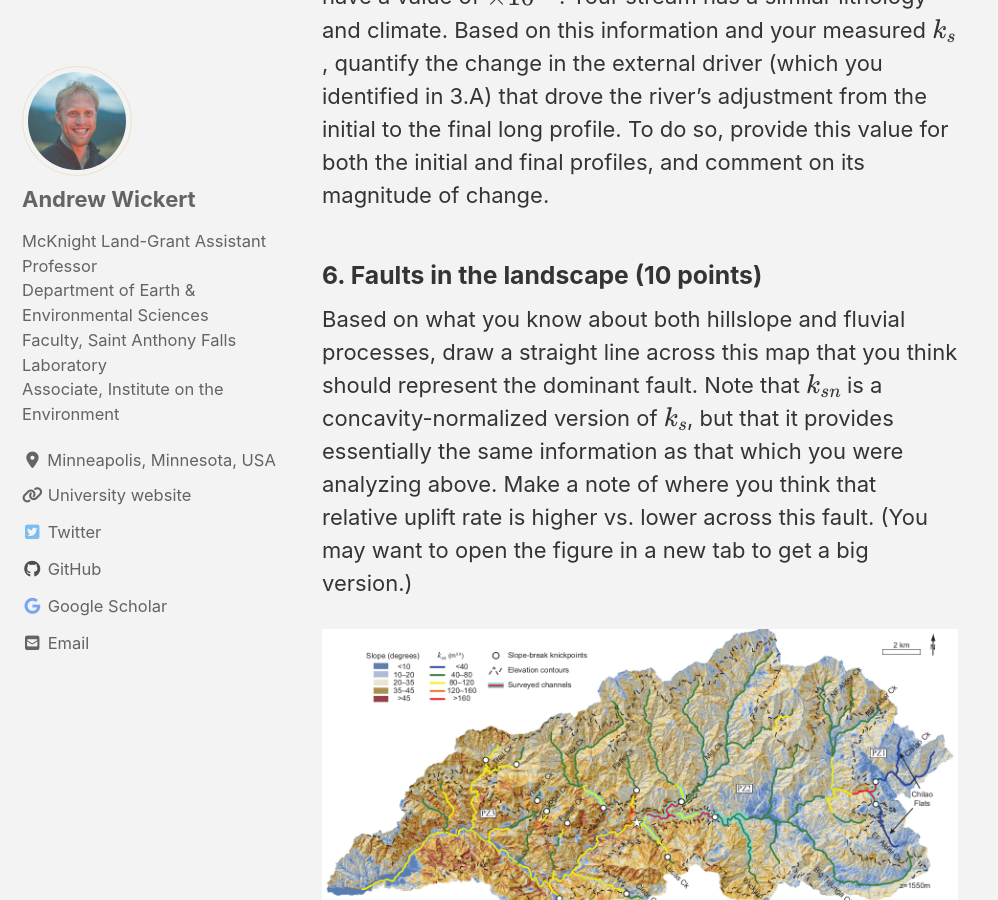
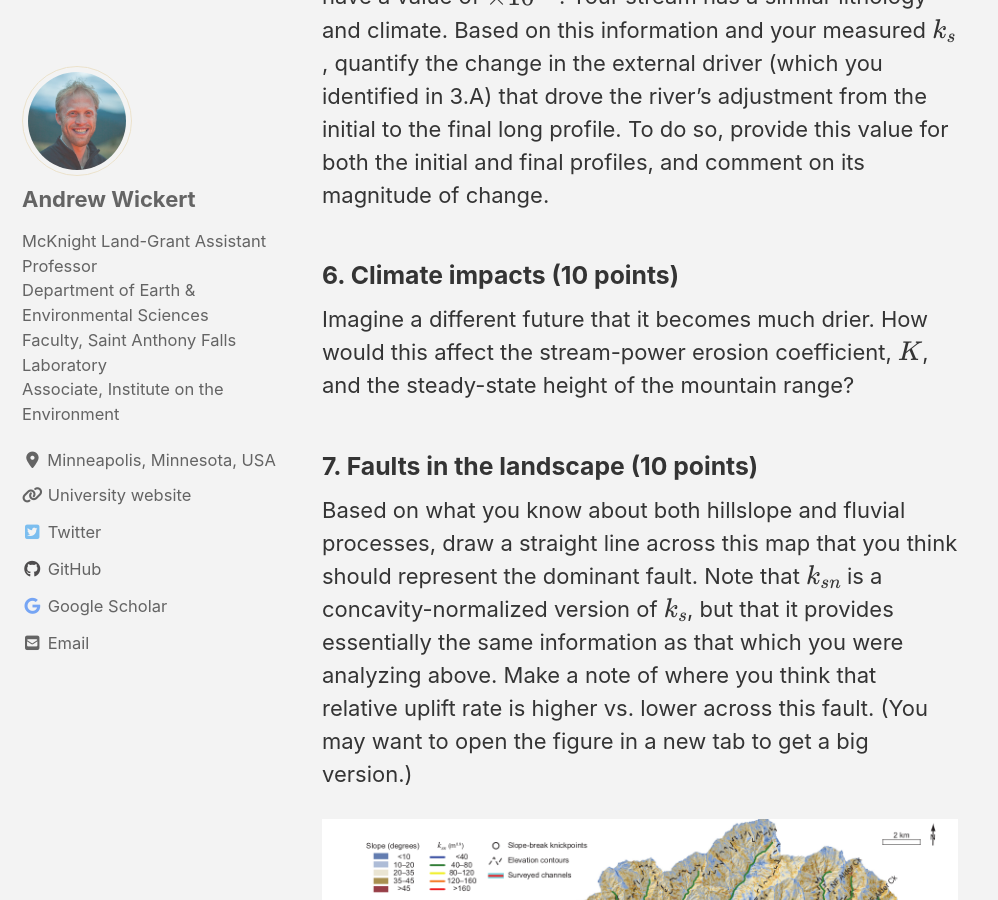
Before and after one commit to GeomorphOnline/GeomorphOnline.github.io, a Jekyll site: the page built from lessons/_landscape-evolution/pset.md, in a window 1280 px wide and 900 px high, scrolled down 5406 px. Shown: the whole window, without its empty margins (0-998 px from the left). Built offline with Jekyll 4.4.1, drawn with Linux system fonts in a browser that asks for light colours; cached includes are drawn as plain includes; nearby versions of some CDN libraries; formulas are drawn with MathJax 3; some of the changed text lies outside the part shown.

Commit message:
Climate impacts question and lede

```diff
--- a/lessons/_landscape-evolution/pset.md
+++ b/lessons/_landscape-evolution/pset.md
@@ -10,7 +10,7 @@ author: Andrew Wickert
 author_profile: true
 ---
 
-*.*
+*Tectonics, river incision, and landscape evolution.*
 
 ## Learning Goals
 
@@ -72,7 +72,11 @@ By measuring / eyeballing this plot, provide the approximate $$k_s$$ (steepness
 
 Another local colleague tells you that she measured uplift rates and concavities in several regional streams and found that the stream-power erosion-rate coefficient, $$K$$, should have a value of $$\times 10^{-6}$$. Your stream has a similar lithology and climate. Based on this information and your measured $$k_s$$, quantify the change in the external driver (which you identified in 3.A) that drove the river's adjustment from the initial to the final long profile. To do so, provide this value for both the initial and final profiles, and comment on its magnitude of change.
 
-### 6. Faults in the landscape (10 points)
+### 6. Climate impacts (10 points)
+
+Imagine a different future that it becomes much drier. How would this affect the stream-power erosion coefficient, $$K$$, and the steady-state height of the mountain range?
+
+### 7. Faults in the landscape (10 points)
 
 Based on what you know about both hillslope and fluvial processes, draw a straight line across this map that you think should represent the dominant fault. Note that $$k_{sn}$$ is a concavity-normalized version of $$k_s$$, but that it provides essentially the same information as that which you were analyzing above. Make a note of where you think that relative uplift rate is higher vs. lower across this fault. (You may want to open the figure in a new tab to get a big version.)
 
```
